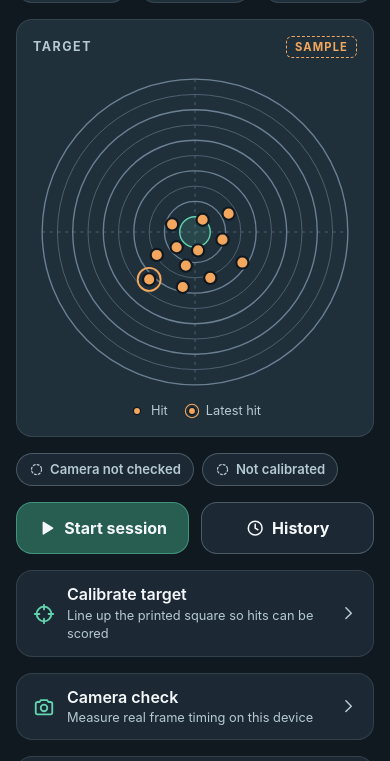
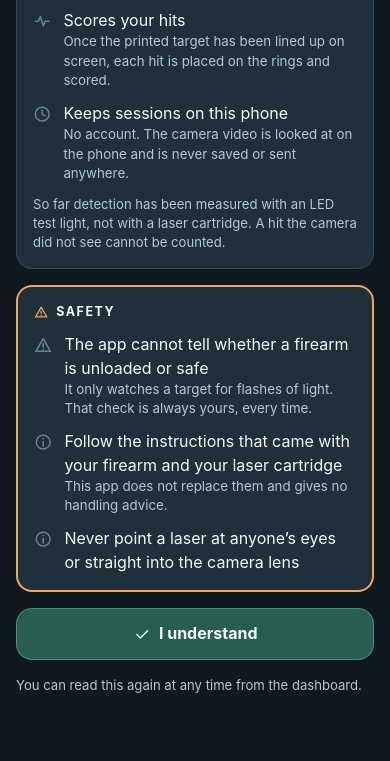
Before and after one commit to Gtank596/LaserRange, a website built with Vite: page index.html in a window 390 px wide. Shown: the part 262-1023 px from the top of the page. After the commit the page ends 981 px from the top, so only its background shows below. Built offline with nearby package versions, Linux system fonts and the light colour scheme.

Commit message:
Add the first-run welcome with the safety reminder; record the paused run
- Until it is acknowledged on the device, the welcome is shown in place of
  every screen: what the app does, the safety reminder, and what to expect
  from the camera prompt. It can be read again from the dashboard.
- The safety wording stays narrow: the app cannot tell whether a firearm is
  unloaded or safe, and it gives no handling advice.
- README: the iPhone session with one pause on build cc4e036 (113 hits; the
  nine flashes during the pause and warm-up left out; one 2 ms flash missed).

Co-Authored-By: Claude Fable 5.2 <noreply@anthropic.com>

```diff
--- a/src/app/router.js
+++ b/src/app/router.js
@@ -7,14 +7,17 @@
 /**
  * @param {HTMLElement} root
  * @param {Record<string, (root: HTMLElement, param: string) => (void | (() => void))>} routes keyed by the first part of the hash path, '' is home
+ * @param {{ gate?: () => (null | ((root: HTMLElement, param: string) => (void | (() => void)))) }} [options]
+ *   gate: asked before every screen. If it returns a screen, that one is shown
+ *   instead, whatever the address says (used for the first-run welcome).
  */
-export function startRouter(root, routes) {
+export function startRouter(root, routes, { gate } = {}) {
   let cleanup = null;
   let first = true;
 
   const render = () => {
     const [key, ...rest] = location.hash.replace(/^#\/?/, '').split('/');
-    const screen = routes[key] ?? routes[''];
+    const screen = gate?.() ?? routes[key] ?? routes[''];
     cleanup?.();
     root.replaceChildren();
     cleanup = screen(root, decodeURIComponent(rest.join('/'))) ?? null;
@@ -31,3 +34,13 @@ export function startRouter(root, routes) {
   window.addEventListener('hashchange', render);
   render();
 }
+
+/**
+ * Goes to a screen, and shows it afresh even when the address is already
+ * that screen's (a plain link would do nothing then).
+ * @param {string} hash e.g. '#/' or '#/camera'
+ */
+export function navigate(hash) {
+  if (location.hash === hash) window.dispatchEvent(new Event('hashchange'));
+  else location.hash = hash;
+}
--- a/src/app/screens/home.js
+++ b/src/app/screens/home.js
@@ -95,6 +95,12 @@ export function homeScreen(root) {
         ${icons.forward}
       </a>
 
+      <a class="row-link" href="#/welcome">
+        ${icons.info}
+        <span class="row-link__text">Welcome and safety<small>What the app does, and the safety reminder</small></span>
+        ${icons.forward}
+      </a>
+
       ${buildFooterHtml}
     </main>`;
 
--- /dev/null
+++ b/src/app/screens/welcome.js
@@ -0,0 +1,81 @@
+import { icons } from '../../ui/icons.js';
+import { navigate } from '../router.js';
+import { hasSeenWelcome, markWelcomeSeen } from '../welcome.js';
+
+// The first-run welcome: what the app does, the safety reminder, and what to
+// expect from the camera permission prompt. Shown before anything else until
+// it has been acknowledged on this device, and reachable from the dashboard
+// afterwards.
+//
+// The safety wording is deliberately narrow. The app cannot know anything
+// about a firearm, so it never says or implies that one is safe or unloaded,
+// and it gives no handling advice: it points to the instructions that came
+// with the firearm and the laser cartridge.
+
+export function welcomeScreen(root) {
+  const firstRun = !hasSeenWelcome();
+
+  root.innerHTML = `
+    <main class="screen">
+      <header class="app-bar">
+        ${firstRun ? `<span class="brand">${icons.logo}<span>LASERRANGE</span></span>` : `<a class="back-link" href="#/">${icons.back}Home</a>`}
+      </header>
+      <h1 class="screen-title">${firstRun ? 'Welcome' : 'Welcome and safety'}</h1>
+
+      <section class="card" aria-labelledby="w-what-title">
+        <div class="card__head"><h2 class="card__title" id="w-what-title">What this app does</h2></div>
+        <ul class="checklist">
+          <li>${icons.target}<span>Watches a printed target <small>The phone’s rear camera looks at the target and counts each flash of red light from a laser training cartridge.</small></span></li>
+          <li>${icons.pulse}<span>Scores your hits <small>Once the printed target has been lined up on screen, each hit is placed on the rings and scored.</small></span></li>
+          <li>${icons.clock}<span>Keeps sessions on this phone <small>No account. The camera video is looked at on the phone and is never saved or sent anywhere.</small></span></li>
+        </ul>
+        <p class="fine-print" style="margin-top:12px">So far detection has been measured with an LED test light, not with a laser cartridge. A hit the camera did not see cannot be counted.</p>
+      </section>
+
+      <section class="card card--notice" aria-labelledby="w-safety-title">
+        <div class="card__head"><h2 class="card__title" id="w-safety-title">${icons.alert}Safety</h2></div>
+        <ul class="checklist">
+          <li>${icons.alert}<span>The app cannot tell whether a firearm is unloaded or safe <small>It only watches a target for flashes of light. That check is always yours, every time.</small></span></li>
+          <li>${icons.info}<span>Follow the instructions that came with your firearm and your laser cartridge <small>This app does not replace them and gives no handling advice.</small></span></li>
+          <li>${icons.info}<span>Never point a laser at anyone’s eyes or straight into the camera lens</span></li>
+        </ul>
+      </section>
+
+      <div class="stack" id="w-ack" ${firstRun ? '' : 'hidden'}>
+        <button class="btn btn--primary btn--block" id="w-understand" type="button">${icons.check}I understand</button>
+        <p class="fine-print">You can read this again at any time from the dashboard.</p>
+      </div>
+
+      <div class="stack" id="w-next" ${firstRun ? 'hidden' : ''}>
+        <section class="card" aria-labelledby="w-camera-title">
+          <div class="card__head"><h2 class="card__title" id="w-camera-title">The camera</h2></div>
+          <p>The first time you start a session or a camera check, the phone asks whether LaserRange may use the camera. Choose Allow. If the camera is refused, the app explains what to do.</p>
+        </section>
+        <p class="banner" id="w-storage" role="note" hidden>${icons.info}<span>This browser would not save that you have read this, so it will be shown again next time. Private browsing can cause this.</span></p>
+        <div class="actions">
+          <a class="btn btn--primary" href="#/camera">${icons.camera}Camera check</a>
+          <a class="btn btn--secondary" href="#/" id="w-home">Dashboard</a>
+        </div>
+      </div>
+    </main>`;
+
+  const understand = root.querySelector('#w-understand');
+  understand.addEventListener('click', () => {
+    const stored = markWelcomeSeen();
+    root.querySelector('#w-ack').hidden = true;
+    root.querySelector('#w-next').hidden = false;
+    root.querySelector('#w-storage').hidden = stored;
+    root.querySelector('#w-camera-title').scrollIntoView({ block: 'center' });
+  });
+
+  // On the first run this screen is shown whatever the address is, so a plain
+  // link to the dashboard might not change the address. Ask the router instead.
+  root.querySelector('#w-home').addEventListener('click', (event) => {
+    event.preventDefault();
+    navigate('#/');
+  });
+  root.querySelector('a[href="#/camera"]').addEventListener('click', (event) => {
+    event.preventDefault();
+    navigate('#/camera');
+  });
+}
--- /dev/null
+++ b/src/app/welcome.js
@@ -0,0 +1,48 @@
+// Remembers whether the first-run welcome (what the app does, and the safety
+// reminder) has been read and acknowledged on this device.
+//
+// The record lives in localStorage, like the saved calibration. Safari and the
+// home-screen app keep separate storage, so each shows the welcome once.
+// If the wording of the safety reminder changes in a way people should read
+// again, raise WELCOME_VERSION and the welcome is shown once more.
+
+export const WELCOME_VERSION = 1;
+const KEY = 'laserrange.welcome';
+
+const deviceStorage = () => (typeof localStorage === 'undefined' ? null : localStorage);
+
+// When the browser refuses to store anything (private browsing), the
+// acknowledgement still holds until the page is closed, so the welcome cannot
+// trap someone in a loop.
+let acknowledgedThisVisit = false;
+
+/** @param {Pick<Storage, 'getItem'> | null} [storage] */
+export function hasSeenWelcome(storage = deviceStorage()) {
+  if (acknowledgedThisVisit) return true;
+  try {
+    const value = JSON.parse(storage?.getItem(KEY) ?? 'null');
+    return value?.version === WELCOME_VERSION;
+  } catch {
+    return false;
+  }
+}
+
+/**
+ * @param {Pick<Storage, 'setItem'> | null} [storage]
+ * @returns {boolean} false if the browser refused to store it; it is then remembered for this visit only
+ */
+export function markWelcomeSeen(storage = deviceStorage(), now = new Date()) {
+  acknowledgedThisVisit = true;
+  try {
+    if (!storage) return false;
+    storage.setItem(KEY, JSON.stringify({ version: WELCOME_VERSION, at: now.toISOString() }));
+    return true;
+  } catch {
+    return false;
+  }
+}
+
+/** For tests: forget the acknowledgement held in memory. */
+export function forgetWelcomeForTests() {
+  acknowledgedThisVisit = false;
+}
--- a/src/main.js
+++ b/src/main.js
@@ -7,6 +7,8 @@ import { homeScreen } from './app/screens/home.js';
 import { labScreen } from './app/screens/lab.js';
 import { printScreen } from './app/screens/print.js';
 import { sessionScreen } from './app/screens/session.js';
+import { welcomeScreen } from './app/screens/welcome.js';
+import { hasSeenWelcome } from './app/welcome.js';
 import { registerServiceWorker } from './pwa/register.js';
 
 registerServiceWorker();
@@ -20,4 +22,9 @@ startRouter(document.getElementById('app'), {
   session: sessionScreen,
   // #/history is the list; #/history/<id> is one session.
   history: (root, id) => (id ? sessionDetailScreen(root, id) : historyScreen(root)),
+  welcome: welcomeScreen,
+}, {
+  // Until the welcome and its safety reminder have been acknowledged on this
+  // device, they are shown in place of every screen.
+  gate: () => (hasSeenWelcome() ? null : welcomeScreen),
 });
--- a/src/styles/app.css
+++ b/src/styles/app.css
@@ -975,6 +975,22 @@ details.card[open] > summary {
   margin-top: 0;
 }
 
+/* ---------- Welcome ---------- */
+
+/* The safety card: set apart by its border and its warning icon, not by colour alone. */
+.card--notice {
+  border: 2px solid var(--hit);
+}
+.card--notice .card__title {
+  display: flex;
+  align-items: center;
+  gap: var(--space-2);
+  color: var(--text);
+}
+.card--notice .card__title .icon {
+  color: var(--hit);
+}
+
 /* ---------- Trend charts (History) ---------- */
 
 .trend__count {
```
Also changed, not shown: src/app/welcome.test.js (added, +59 -0 lines), README.md.
